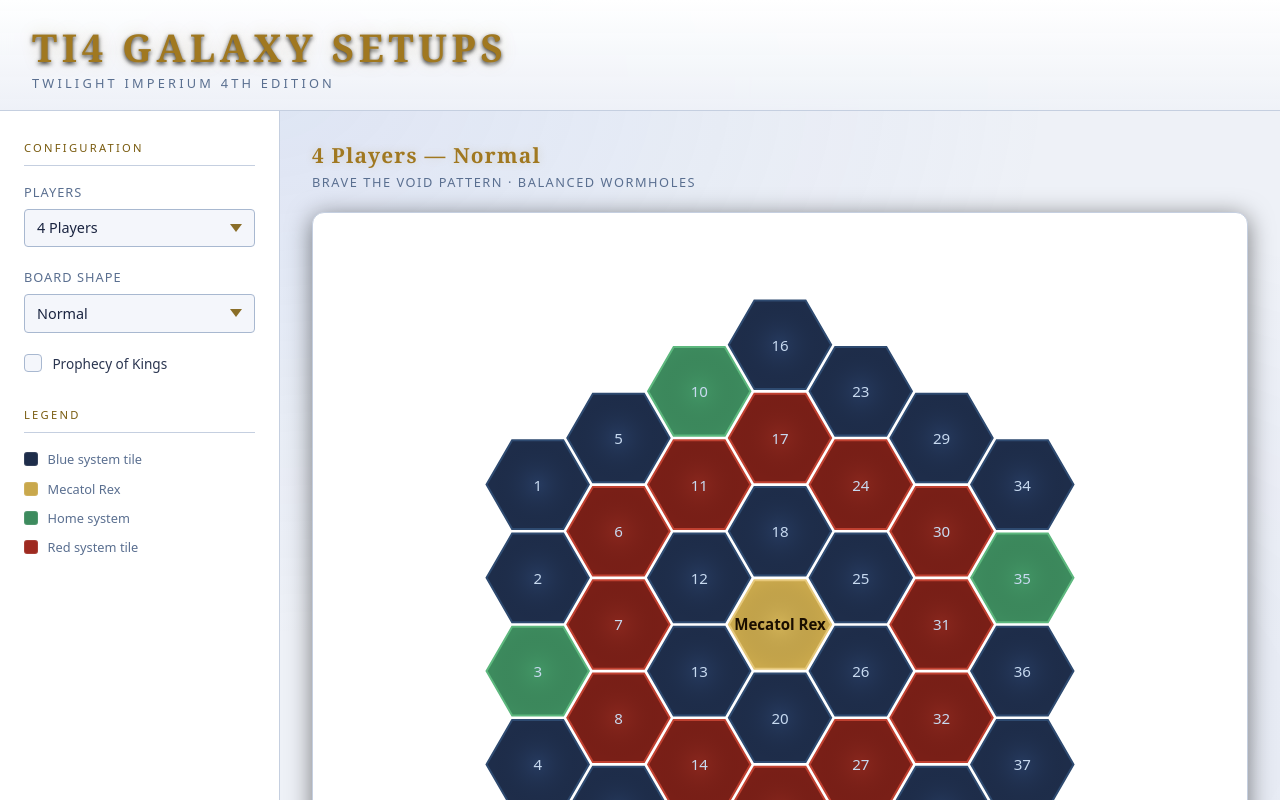
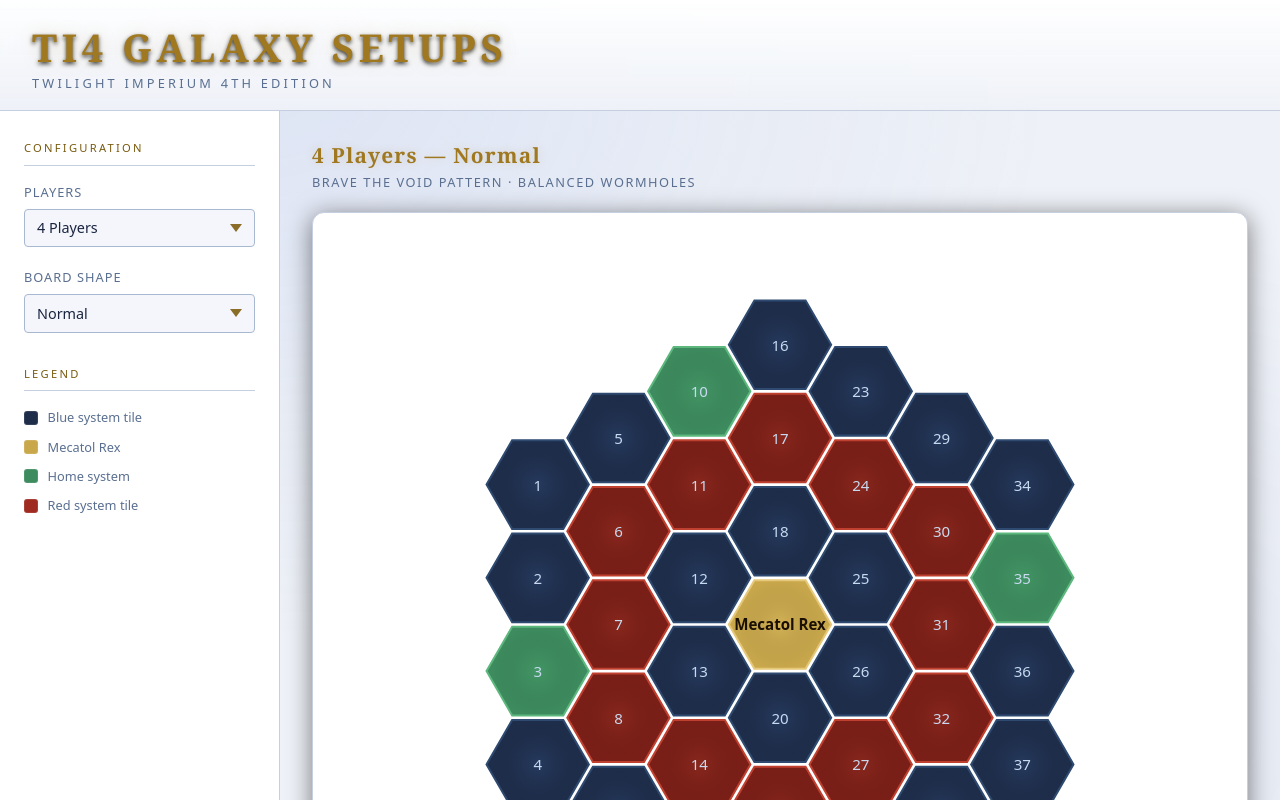
Before and after one commit to xurion/ti4-galaxy-setups, a React (Vite) app: page / in a window 1280 px wide. Shown: the top 800 px of the page. Built offline with nearby package versions, Linux system fonts and the light colour scheme.

Commit message:
Remove PoK field

```diff
--- a/src/App.css
+++ b/src/App.css
@@ -120,64 +120,6 @@
 .field select:focus {
   outline: none;
   border-color: var(--color-gold);
-  box-shadow: 0 0 0 2px var(--color-gold-glow);
-}
-
-/* ---------- Checkbox field ---------- */
-.field-checkbox {
-  display: flex;
-  flex-direction: row;
-  align-items: center;
-  gap: 0.65rem;
-  margin-bottom: 1.25rem;
-  cursor: pointer;
-}
-
-.field-checkbox label {
-  font-size: 0.85rem;
-  color: var(--color-text);
-  cursor: pointer;
-  user-select: none;
-}
-
-.field-checkbox input[type="checkbox"] {
-  appearance: none;
-  -webkit-appearance: none;
-  width: 18px;
-  height: 18px;
-  min-width: 18px;
-  border: 1px solid var(--color-border-light);
-  border-radius: var(--radius-sm);
-  background: var(--color-surface-alt);
-  cursor: pointer;
-  position: relative;
-  transition:
-    border-color var(--transition),
-    background var(--transition),
-    box-shadow var(--transition);
-}
-
-.field-checkbox input[type="checkbox"]:checked {
-  background: var(--color-gold-dim);
-  border-color: var(--color-gold);
-  box-shadow: 0 0 6px var(--color-gold-glow);
-}
-
-.field-checkbox input[type="checkbox"]:checked::after {
-  content: "";
-  position: absolute;
-  left: 4px;
-  top: 1px;
-  width: 6px;
-  height: 10px;
-  border: 2px solid var(--color-text-bright);
-  border-top: none;
-  border-left: none;
-  transform: rotate(45deg);
-}
-
-.field-checkbox input[type="checkbox"]:focus {
-  outline: none;
   box-shadow: 0 0 0 2px var(--color-gold-glow);
 }
 
--- a/src/App.tsx
+++ b/src/App.tsx
@@ -41,11 +41,6 @@
                 <option value="large">Large</option>
                 <option value="small">Small (Warp)</option>
               </select>
-            </div>
-
-            <div className="field-checkbox">
-              <input type="checkbox" id="pok-checkbox" />
-              <label htmlFor="pok-checkbox">Prophecy of Kings</label>
             </div>
           </div>
 
```
